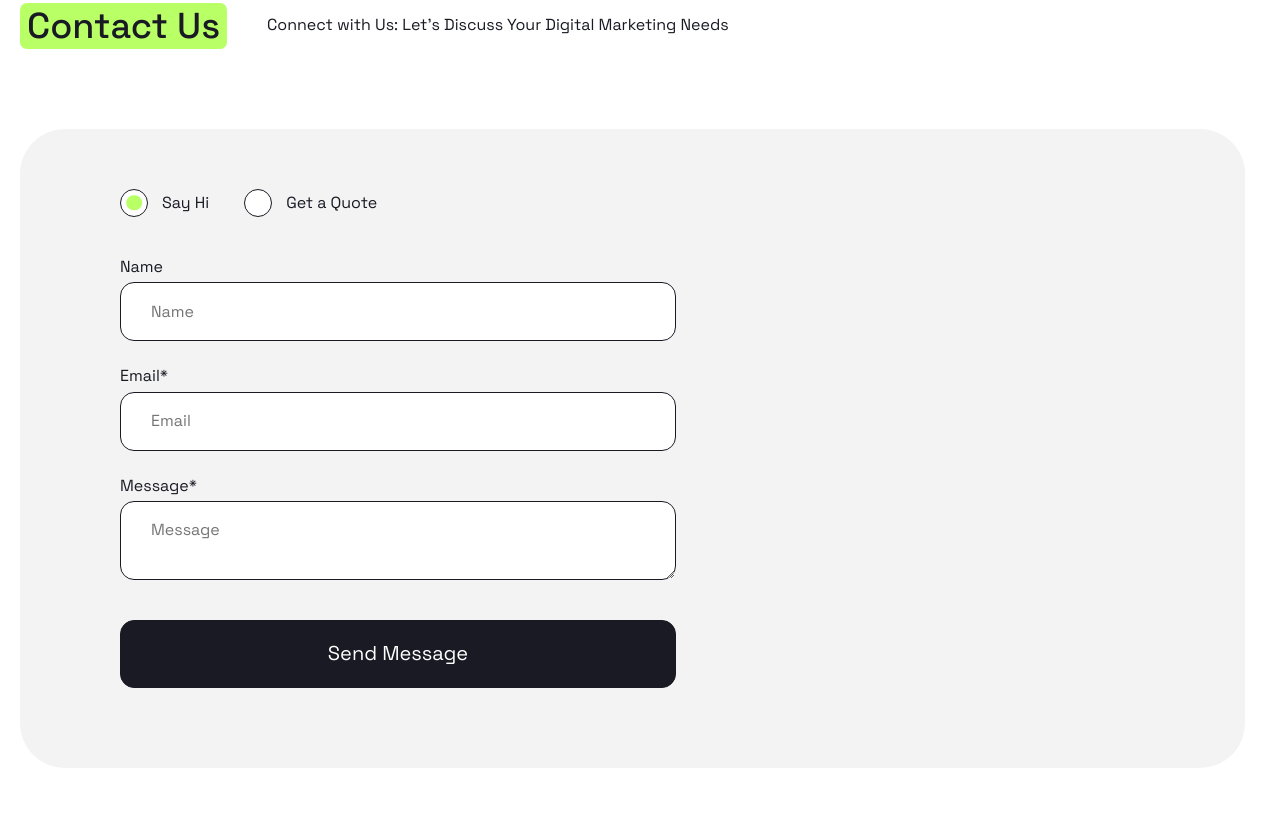
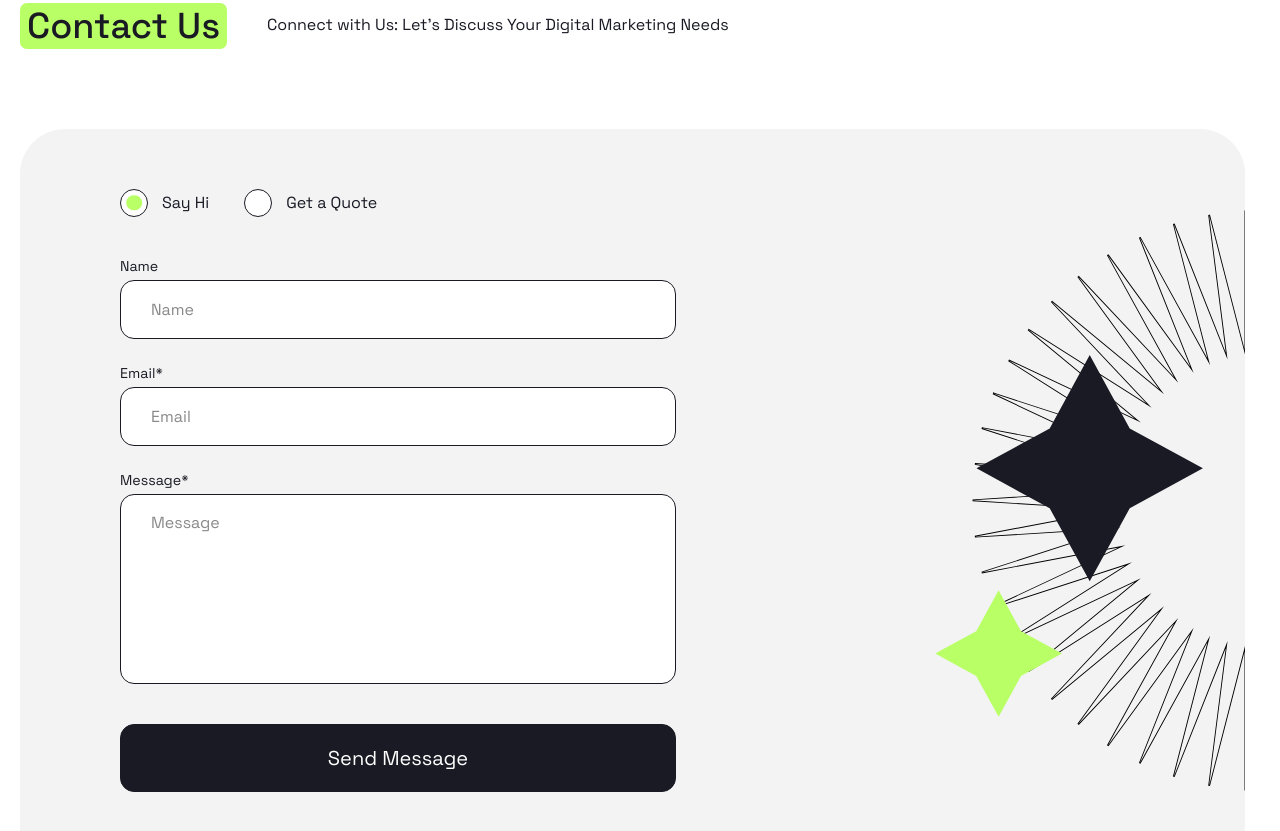
Before and after one commit to Rinnayb/positivus, a website: page index.html in a window 1280 px wide. Shown: the part 6475-7306 px from the top of the page. Drawn offline with nearby package versions, Linux system fonts and the light colour scheme; files that its build step writes are made by us from their sources.

Commit message:
feat(contact-us): add desktop styles for form and fields
- Add decorative background image positioning with ::after pseudo-element
- Add field__label typography styles
- Update field__input with full width, hover/focus states, and textarea modifier

Co-authored-by: Qwen-Coder <qwen-coder@alibabacloud.com>

```diff
--- a/styles/blocks/_contact-us.scss
+++ b/styles/blocks/_contact-us.scss
@@ -1,9 +1,24 @@
 @use '../helpers/index' as *;
 
 .contact-us {
+  position: relative;
+  overflow-x: hidden;
   padding: 60px 100px 80px;
   background-color: var(--color-grey);
   border-radius: var(--border-radius-large);
+
+  &::after {
+    --contactUsImageOffsetY: 62px;
+
+    content: '';
+    position: absolute;
+    top: 50%;
+    left: 100%;
+    aspect-ratio: 1;
+    height: calc(100% - var(--contactUsImageOffsetY) * 2);
+    background: url('../../images/contact-us-bg.svg') center/contain no-repeat;
+    translate: -50% -50%;
+  }
 
   &__form,
   &__body {
--- a/styles/blocks/_field.scss
+++ b/styles/blocks/_field.scss
@@ -5,10 +5,33 @@
   flex-direction: column;
   row-gap: 5px;
 
+  &__label {
+    @include fluid-text(16, 14);
+  }
+
   &__input {
-    min-height: 59px;
+    width: 100%;
+    height: var(--input-height);
     padding: 18px 30px;
     border: var(--border);
     border-radius: var(--border-radius);
+
+    @include hover {
+      background-color: var(--color-green);
+    }
+
+    &:focus {
+      border-color: var(--color-green);
+      outline: none;
+    }
+
+    &::placeholder {
+      color: var(--color-grey-alt);
+    }
+
+    &--textarea {
+      height: 190px;
+      resize: none;
+    }
   }
 }
```
